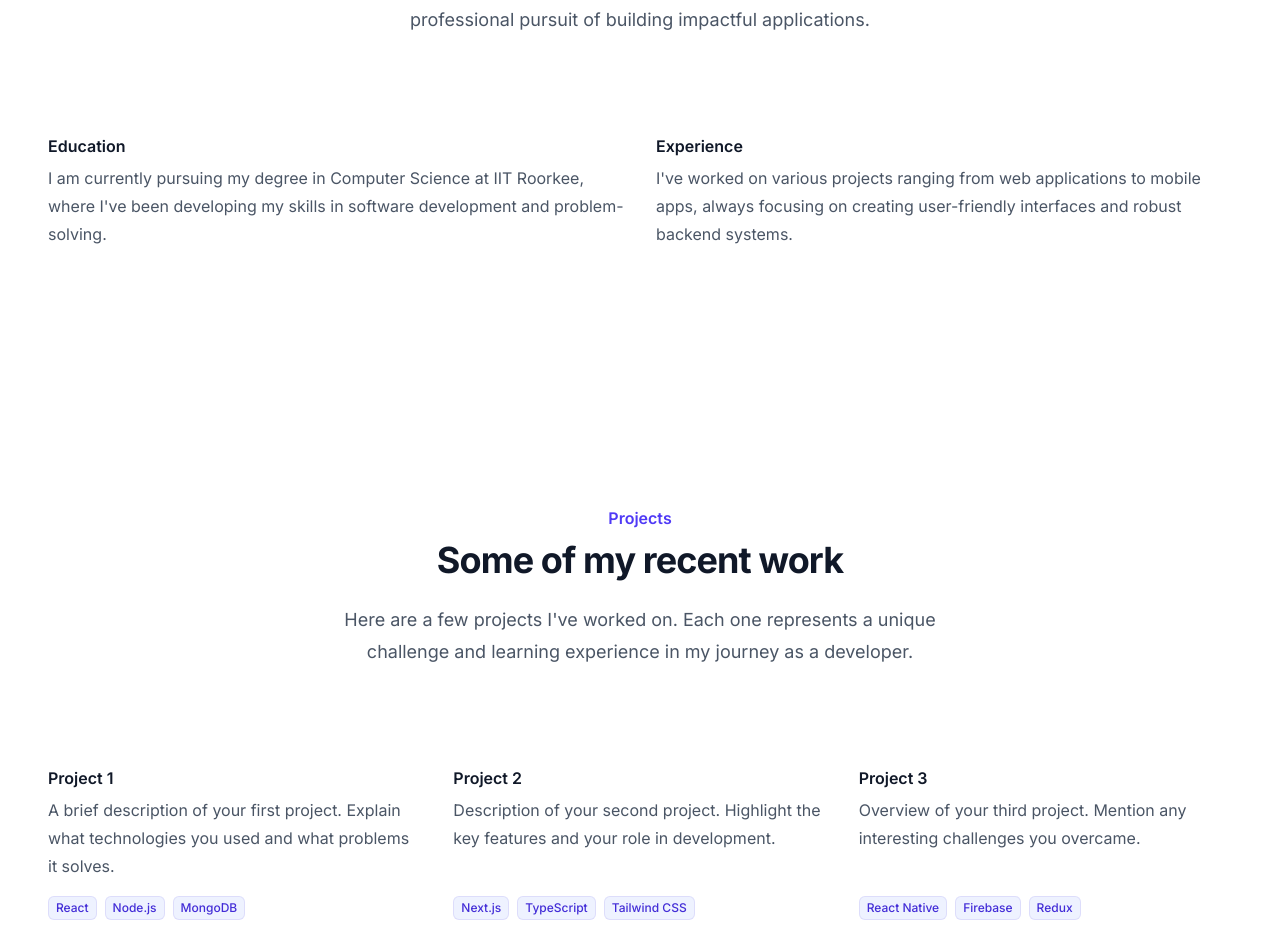
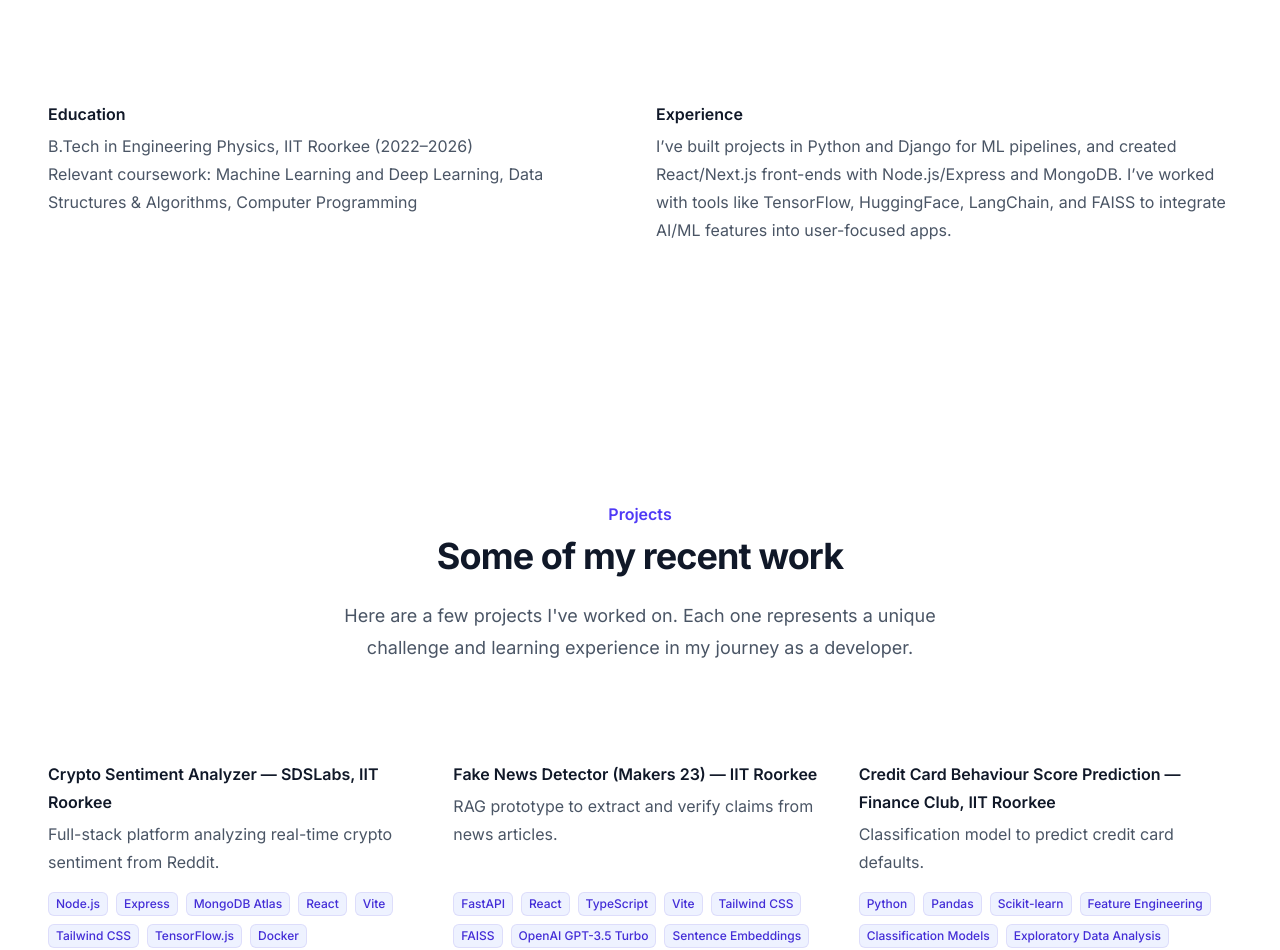
Before and after one commit to anshita195/portfolio-site, a Next.js app: page / in a window 1280 px wide. Shown: the part 924-1874 px from the top of the page. Built offline with nearby package versions, Linux system fonts and the light colour scheme.

Commit message:
feat: describe the changes you just made

```diff
--- a/src/components/sections/About.tsx
+++ b/src/components/sections/About.tsx
@@ -26,9 +26,10 @@ export default function About() {
               A little bit about myself
             </p>
             <p className="mt-6 text-lg leading-8 text-gray-600 dark:text-gray-300">
-              I&apos;m a full-stack developer with a passion for creating elegant solutions to complex problems.
+              {/* I&apos;m a full-stack developer with a passion for creating elegant solutions to complex problems.
               My journey in software development started with a curiosity about how things work on the web,
-              and it has evolved into a professional pursuit of building impactful applications.
+              and it has evolved into a professional pursuit of building impactful applications. */}
+              I’m a third-year Engineering Physics student at IIT Roorkee passionate about AI/ML and full-stack development. I love turning data-driven ideas into elegant, end-to-end applications that solve real problems.
             </p>
           </motion.div>
         </div>
@@ -45,8 +46,11 @@ export default function About() {
               </dt>
               <dd className="mt-1 flex flex-auto flex-col text-base leading-7 text-gray-600 dark:text-gray-300">
                 <p className="flex-auto">
-                  I am currently pursuing my degree in Computer Science at IIT Roorkee, where I&apos;ve been
-                  developing my skills in software development and problem-solving.
+                  {/* I am currently pursuing my degree in Computer Science at IIT Roorkee, where I&apos;ve been
+                  developing my skills in software development and problem-solving. */}
+                  B.Tech in Engineering Physics, IIT Roorkee (2022–2026)
+                  <br/>
+                  Relevant coursework: Machine Learning and Deep Learning, Data Structures & Algorithms, Computer Programming
                 </p>
               </dd>
             </motion.div>
@@ -61,8 +65,10 @@ export default function About() {
               </dt>
               <dd className="mt-1 flex flex-auto flex-col text-base leading-7 text-gray-600 dark:text-gray-300">
                 <p className="flex-auto">
-                  I&apos;ve worked on various projects ranging from web applications to mobile apps,
-                  always focusing on creating user-friendly interfaces and robust backend systems.
+                   {/* I&apos;ve worked on various projects ranging from web applications to mobile apps,
+                  always focusing on creating user-friendly interfaces and robust backend systems. */}
+                  I’ve built projects in Python and Django for ML pipelines, and created React/Next.js front-ends with Node.js/Express and MongoDB. I’ve worked with tools like TensorFlow, HuggingFace, LangChain, and FAISS to integrate AI/ML features into user-focused apps.
+
                 </p>
               </dd>
             </motion.div>
--- a/src/components/sections/Projects.tsx
+++ b/src/components/sections/Projects.tsx
@@ -5,21 +5,21 @@ import { useInView } from 'react-intersection-observer'
 
 const projects = [
   {
-    title: 'Project 1',
-    description: 'A brief description of your first project. Explain what technologies you used and what problems it solves.',
-    tags: ['React', 'Node.js', 'MongoDB'],
+    title: 'Crypto Sentiment Analyzer — SDSLabs, IIT Roorkee',
+    description: 'Full-stack platform analyzing real-time crypto sentiment from Reddit.',
+    tags: ['Node.js','Express','MongoDB Atlas','React','Vite','Tailwind CSS','TensorFlow.js','Docker' ],
     link: '#',
   },
   {
-    title: 'Project 2',
-    description: 'Description of your second project. Highlight the key features and your role in development.',
-    tags: ['Next.js', 'TypeScript', 'Tailwind CSS'],
+    title: 'Fake News Detector (Makers 23) — IIT Roorkee',
+    description: 'RAG prototype to extract and verify claims from news articles.',
+    tags:['FastAPI', 'React', 'TypeScript', 'Vite', 'Tailwind CSS', 'FAISS', 'OpenAI GPT-3.5 Turbo', 'Sentence Embeddings'],
     link: '#',
   },
   {
-    title: 'Project 3',
-    description: 'Overview of your third project. Mention any interesting challenges you overcame.',
-    tags: ['React Native', 'Firebase', 'Redux'],
+    title: 'Credit Card Behaviour Score Prediction — Finance Club, IIT Roorkee',
+    description: 'Classification model to predict credit card defaults.',
+    tags:  ['Python', 'Pandas', 'Scikit-learn', 'Feature Engineering', 'Classification Models', 'Exploratory Data Analysis'],
     link: '#',
   },
 ]
```
